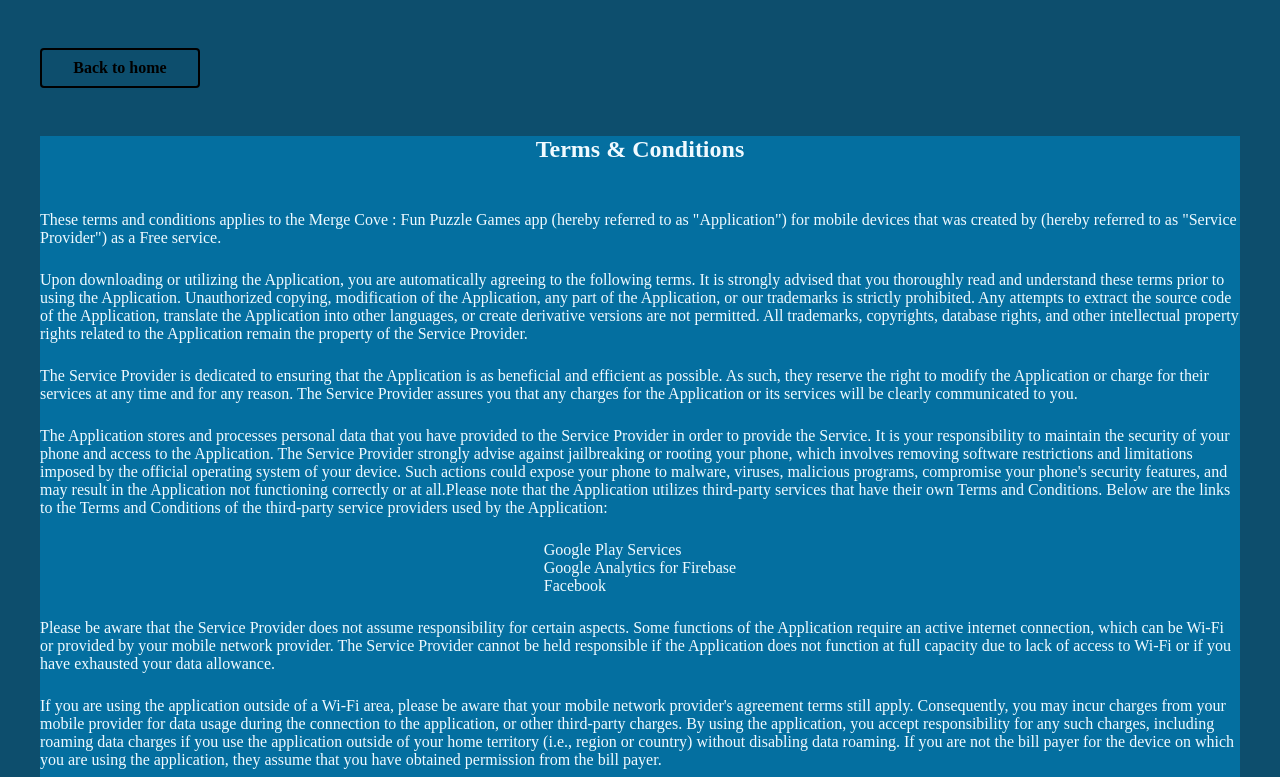
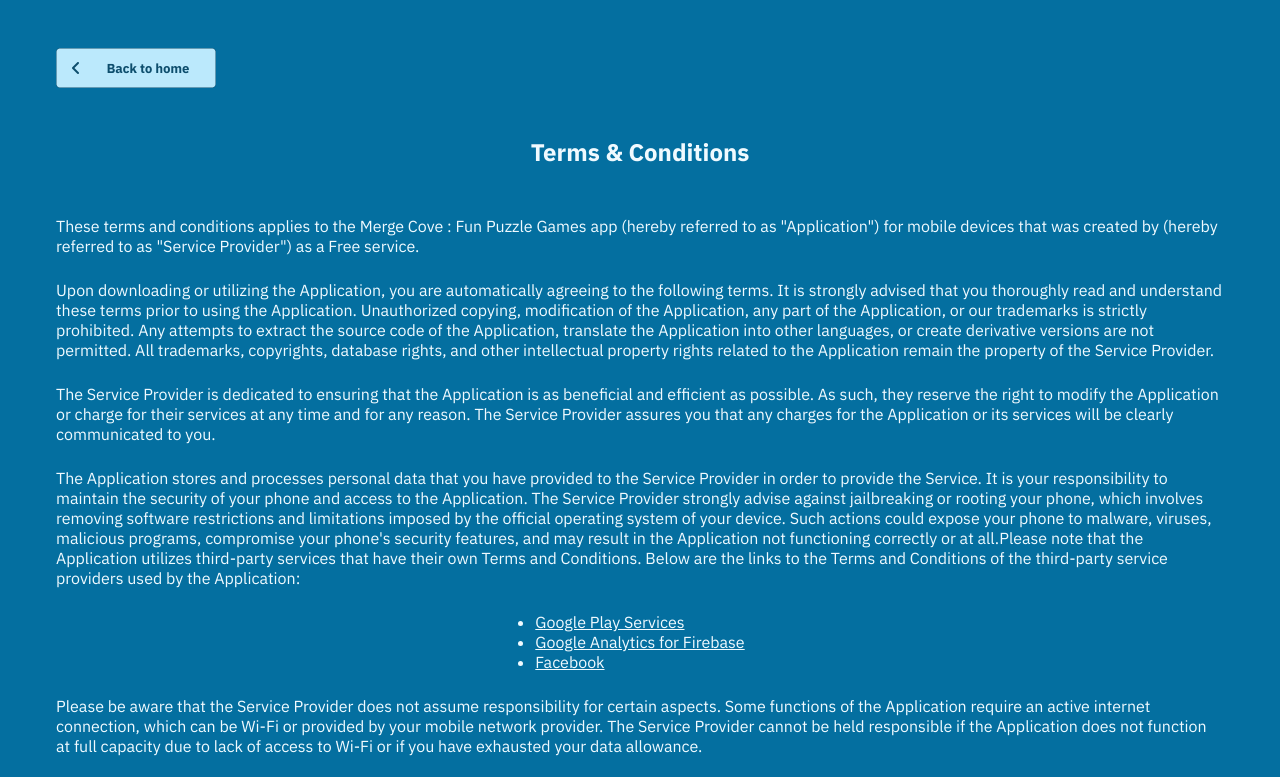
Before and after one commit to z9877969/team-project, a website built with Vite: page src/terms.html in a window 1280 px wide. Shown: the top 777 px of the page. Built offline with nearby package versions, Linux system fonts and the light colour scheme.

Commit message:
revise version

```diff
--- a/src/scss/general.scss
+++ b/src/scss/general.scss
@@ -4,7 +4,9 @@ html {
 }
 body {
   position: relative;
-  font-family: 'Gilroy', sans-serif;
+  font-family: 'IBM Plex Sans', sans-serif;
+  background-color: #2aaddd;
+  background: linear-gradient(180deg, #046fa0 0%, #10ace7 100%);
 }
 .container {
   width: 100%;
@@ -30,6 +32,7 @@ body {
   letter-spacing: -0.02em;
   color: rgba(12, 12, 12, 0.7);
 }
+
 @media screen and (min-width: 375px) {
   .container {
     width: 375px;
--- a/src/scss/styles.scss
+++ b/src/scss/styles.scss
@@ -10,7 +10,6 @@
   font-weight: 400;
 
   color: #ffffff;
-  background-color: rgba(65, 120, 172, 0.87);
   font-synthesis: none;
   text-rendering: optimizeLegibility;
   -webkit-font-smoothing: antialiased;
--- a/src/scss/terms.scss
+++ b/src/scss/terms.scss
@@ -2,9 +2,13 @@ body {
   width: 320px;
   align-content: center;
   justify-content: center;
-  background-color: #0d4e6d;
+  background-color: #046fa0;
   margin: 0 auto;
+  padding-left: 16px;
+  padding-right: 16px;
+  font-family: 'IBM Plex Sans', sans-serif;
 }
+/*
 .backbutton {
   width: 160px;
   height: 40px;
@@ -22,12 +26,17 @@ body {
   margin-bottom: 48px;
   margin-top: 48px;
 }
+  */
+
+.backbutton {
+  margin-top: 48px;
+}
 .terms-sect {
   color: #f0faff;
-  background-color: #046fa0;
   display: flex;
   flex-direction: column;
   align-items: center;
+  padding-top: 48px;
 }
 .privacy {
   margin-bottom: 48px;
@@ -38,7 +47,13 @@ p {
 .info {
   margin-bottom: 24px;
 }
-li {
+.info-list {
+  list-style: disc;
+  padding-left: 20px;
+}
+.info-list-links {
+  list-style: disc;
+  text-decoration: underline;
 }
 li:last-child {
   margin-bottom: 24px;
--- a/src/terms.html
+++ b/src/terms.html
@@ -5,9 +5,22 @@
     <meta name="viewport" content="width=device-width, initial-scale=1.0" />
     <title>Terms & Conditions</title>
     <link rel="stylesheet" href="./scss/terms.scss" />
+    <link rel="preconnect" href="https://fonts.googleapis.com" />
+    <link rel="preconnect" href="https://fonts.gstatic.com" crossorigin />
+    <link
+      href="https://fonts.googleapis.com/css2?family=IBM+Plex+Sans:ital,wght@0,100;0,200;0,300;0,400;0,500;0,600;0,700;1,100;1,200;1,300;1,400;1,500;1,600;1,700&display=swap"
+      rel="stylesheet"
+    />
   </head>
   <body>
-    <a class="backbutton" href="./index.html">Back to home</a>
+    <a class="backbutton" href="./index.html"
+      ><img
+        class="backbutton"
+        src="./img/button-bc.png"
+        alt="backbutton"
+        width="160"
+        height="40"
+    /></a>
     <section class="terms-sect">
       <h1 class="privacy">Terms & Conditions</h1>
       <p>
@@ -48,10 +61,20 @@
         own Terms and Conditions. Below are the links to the Terms and
         Conditions of the third-party service providers used by the Application:
       </p>
-      <ul>
-        <li><a href="#">Google Play Services</a></li>
-        <li><a href="#">Google Analytics for Firebase</a></li>
-        <li><a href="#">Facebook</a></li>
+      <ul class="info-list-links">
+        <li>
+          <a href="https://policies.google.com/privacy">Google Play Services</a>
+        </li>
+        <li>
+          <a href="https://firebase.google.com/support/privacy"
+            >Google Analytics for Firebase</a
+          >
+        </li>
+        <li>
+          <a href="https://www.facebook.com/about/privacy/update/printable"
+            >Facebook</a
+          >
+        </li>
       </ul>
       <p>
         Please be aware that the Service Provider does not assume responsibility
```
Also changed, not shown: src/index.html (+6 -0 lines), src/partials/hero.html (+5 -2 lines), src/privacy.html (+15 -5 lines), src/scss/header2.scss (+17 -4 lines), src/scss/hero.scss (+20 -24 lines), src/img/backgroundparts/wavep-mob.png (renamed from src/img/backgroundparts/wave_p-mob.png), src/scss/swiper.css.
